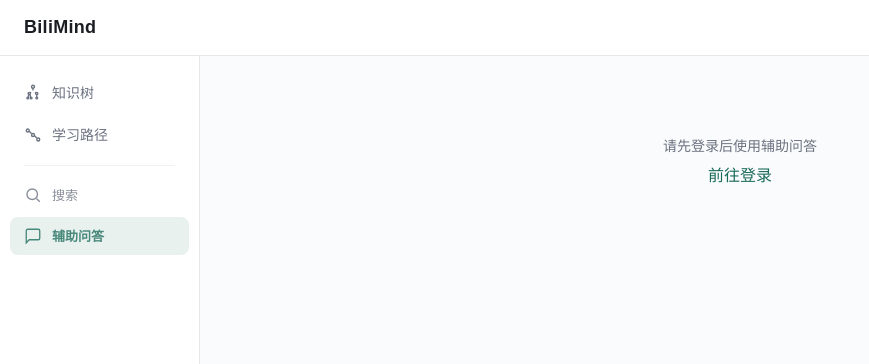
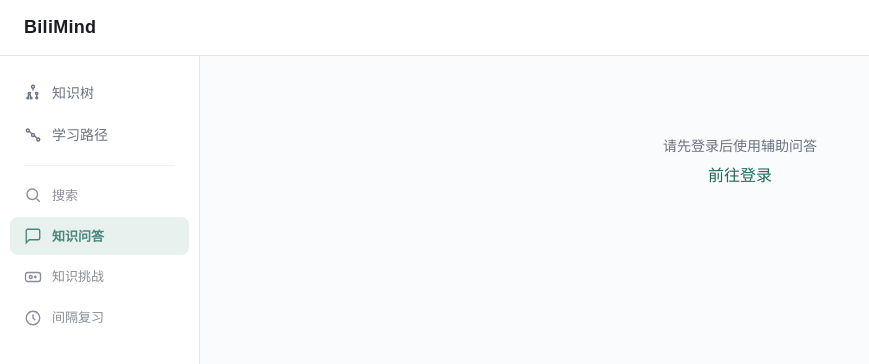
Before and after one commit to lux-liang/Bilimind, a Next.js app in the folder frontend/: page /chat in a window 1280 px wide. Shown: the top 364 px of the page, without its empty margins (0-869 px from the left). Built offline with nearby package versions, Linux system fonts and the light colour scheme; a web font is replaced by a local one.

Commit message:
feat(nav): 侧边栏新增知识挑战和间隔复习导航项
- 添加「知识挑战」(/game) 导航项 + 游戏手柄图标
- 添加「间隔复习」(/review) 导航项 + 时钟图标
- 保持现有导航结构和样式一致性

```diff
--- a/frontend/components/NavSidebar.tsx
+++ b/frontend/components/NavSidebar.tsx
@@ -10,7 +10,9 @@ export default function NavSidebar() {
     { href: "/tree", label: "知识树", icon: "tree", primary: true },
     { href: "/learning-path", label: "学习路径", icon: "path", primary: true },
     { href: "/search", label: "搜索", icon: "search", primary: false },
-    { href: "/chat", label: "辅助问答", icon: "chat", primary: false },
+    { href: "/chat", label: "知识问答", icon: "chat", primary: false },
+    { href: "/game", label: "知识挑战", icon: "game", primary: false },
+    { href: "/review", label: "间隔复习", icon: "review", primary: false },
   ];
 
   const icons: Record<string, React.ReactNode> = {
@@ -40,6 +42,20 @@ export default function NavSidebar() {
     chat: (
       <svg viewBox="0 0 24 24" fill="none" stroke="currentColor" strokeWidth="1.8">
         <path d="M21 15a2 2 0 01-2 2H7l-4 4V5a2 2 0 012-2h14a2 2 0 012 2z" />
+      </svg>
+    ),
+    game: (
+      <svg viewBox="0 0 24 24" fill="none" stroke="currentColor" strokeWidth="1.8">
+        <rect x="2" y="6" width="20" height="12" rx="3" />
+        <circle cx="9" cy="12" r="2" />
+        <path d="M15 10v4M13 12h4" />
+      </svg>
+    ),
+    review: (
+      <svg viewBox="0 0 24 24" fill="none" stroke="currentColor" strokeWidth="1.8">
+        <circle cx="12" cy="12" r="9" />
+        <path d="M12 7v5l3 3" />
+        <path d="M16.5 3.5l1 2M7.5 3.5l-1 2" />
       </svg>
     ),
   };
```
